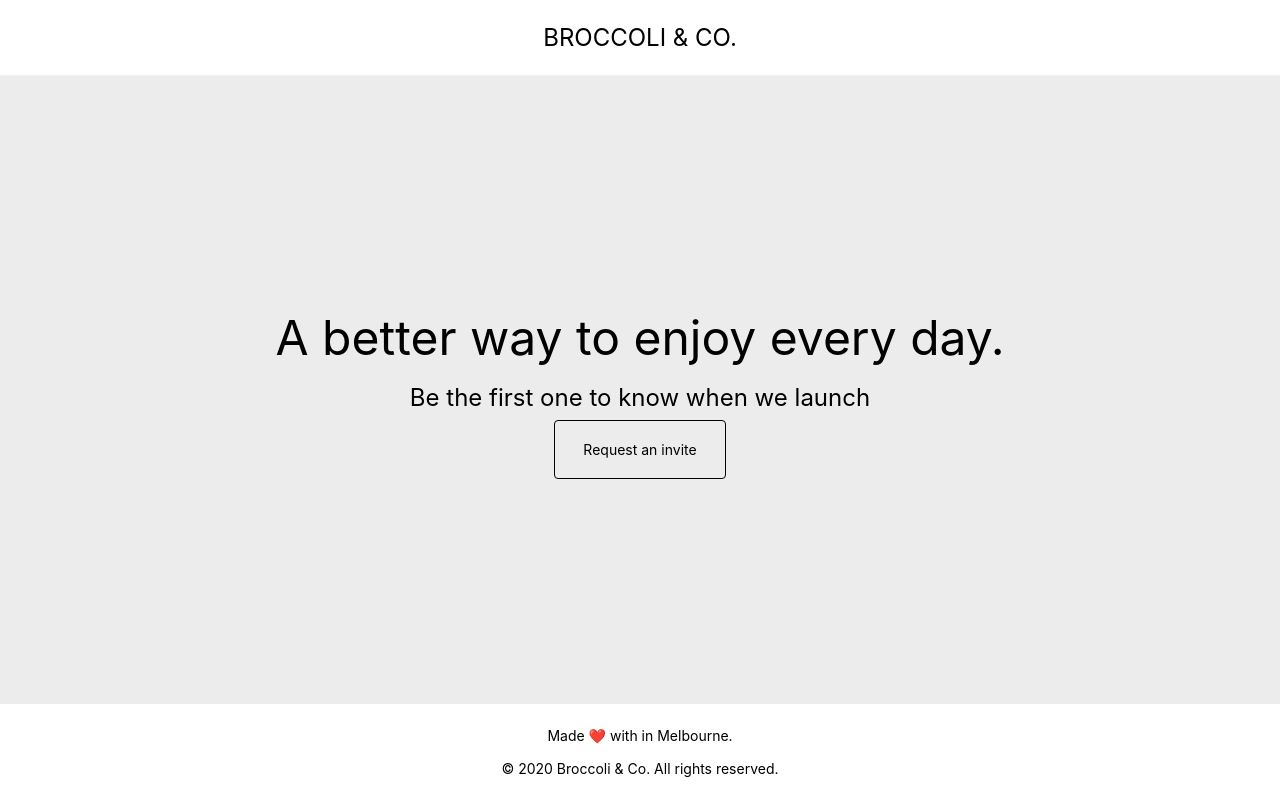
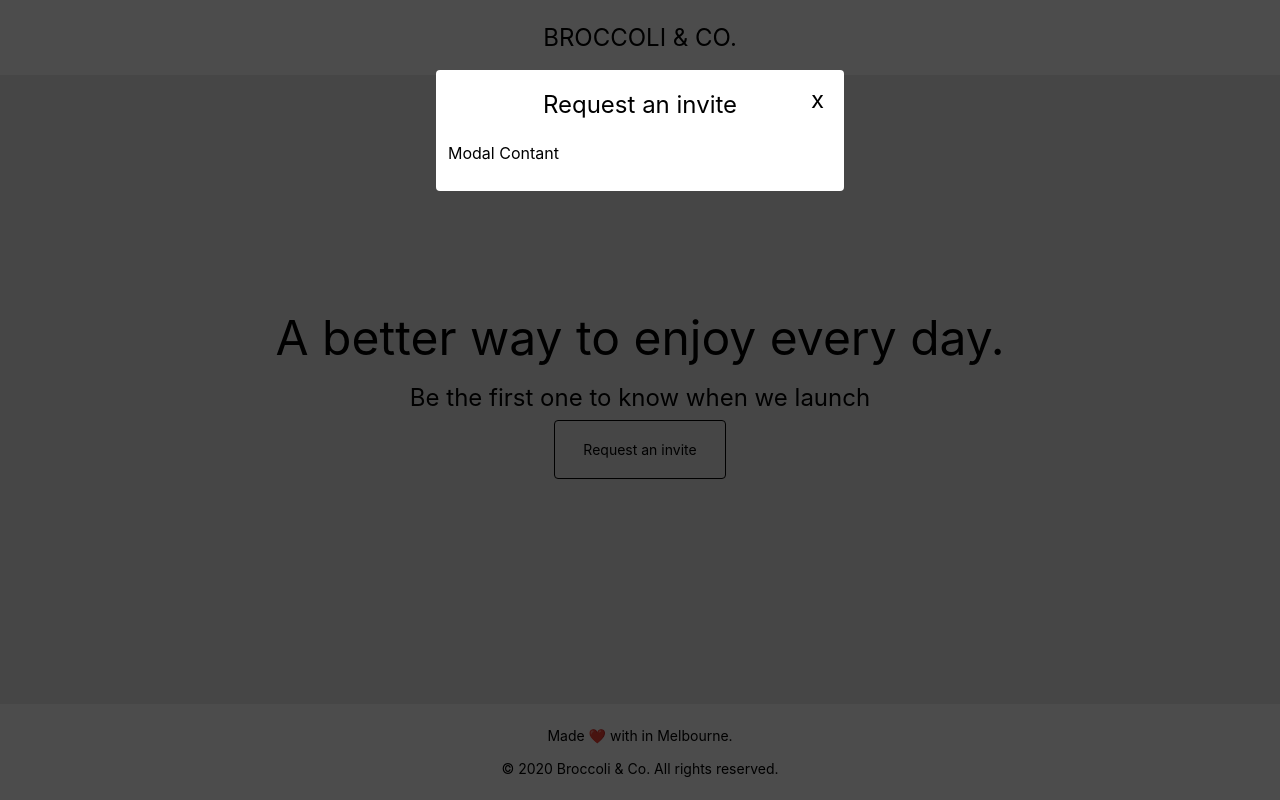
Before and after one commit to drajk/brocco, a React (Create React App) app: page / in a window 1280 px wide. Both pictures are taken after a click on the element "Request an invite". Built offline with nearby package versions, Linux system fonts and the light colour scheme.

Commit message:
feat: add <Modal /> component

```diff
--- a/src/App.js
+++ b/src/App.js
@@ -1,17 +1,28 @@
-import React from "react";
+import React, { useState } from "react";
 
 import { Page } from "./layouts";
-import { Card } from "./components";
+import { Card, Modal } from "./components";
 
-const App = () => (
+const App = () => {
+  const [isModalVisible, setModalVisible] = useState(false);
+
+  return (
+    <>
       <Page title="Broccoli & Co.">
         <Card
           title="A better way to enjoy every day."
           subTitle="Be the first one to know when we launch"
           actionText="Request an invite"
-      onAction={() => console.log('I am clicked!')}
+          onAction={() => setModalVisible(true)}
         />
       </Page>
+      {isModalVisible && (
+        <Modal title="Request an invite" onClose={() => setModalVisible(false)}>
+          <p>Modal Contant</p>
+        </Modal>
+      )}
+    </>
   );
+};
 
 export default App;
--- /dev/null
+++ b/src/components/Modal.js
@@ -0,0 +1,67 @@
+import React from "react";
+import styled from "styled-components";
+
+import Text from "./Text";
+import theme from "./theme";
+
+const MARGIN_TOP = "70px";
+
+const Overlay = styled.div`
+  position: fixed;
+  top: 0;
+  bottom: 0;
+  left: 0;
+  right: 0;
+  background: rgba(0, 0, 0, 0.7);
+  transition: opacity 100ms;
+`;
+
+const Content = styled.div`
+  padding: ${theme.SPACING.large};
+  background: ${theme.COLOR.white};
+  border-radius: ${theme.SPACING.small};
+  position: relative;
+  transition: all 100ms ease-in-out;
+
+  @media ${theme.BREAKPOINT.tablet} {
+    margin: ${MARGIN_TOP} auto;
+    width: 30%;
+  }
+`;
+
+const Close = styled.div`
+  position: absolute;
+  top: 15px;
+  right: 20px;
+  transition: all 100ms;
+  font-size: ${theme.FONT_SIZE.heading};
+  text-decoration: none;
+  cursor: pointer;
+
+  &:hover {
+    color: ${theme.COLOR.hover};
+  }
+`;
+
+const Body = styled.div`
+  height: 100vh;
+  overflow: none;
+
+  @media ${theme.BREAKPOINT.tablet} {
+    height: 30%;
+    max-height: 30%;
+    overflow: auto;
+  }
+`;
+
+const Modal = ({ title, children, onClose = () => {} }) => (
+  <Overlay>
+    <Content>
+      <Text heading>{title}</Text>
+      <Close onClick={onClose}>x</Close>
+      <Body>{children}</Body>
+    </Content>
+  </Overlay>
+);
+
+export default Modal;
--- a/src/components/index.js
+++ b/src/components/index.js
@@ -1,7 +1,8 @@
 import Button from "./Button";
 import Card from "./Card";
 import Heart from "./Heart";
+import Modal from "./Modal";
 import Text from "./Text";
 import theme from "./theme";
 
-export { Button, Card, Heart, Text, theme };
+export { Button, Card, Heart, Modal, Text, theme };
--- a/src/components/theme.js
+++ b/src/components/theme.js
@@ -23,6 +23,7 @@ const COLOR = {
   black: "#000",
   grey_t03: "#f8f8f8",
   grey_t07: "#ececec",
+  hover: "#06d85e"
 };
 
 const SPACING = {
```
Lines whose indentation alone changed are shown as unchanged.
